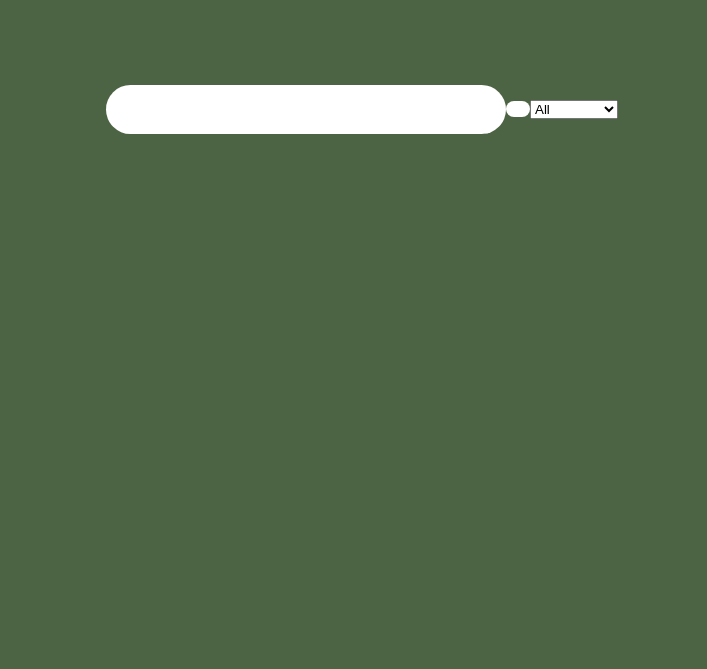
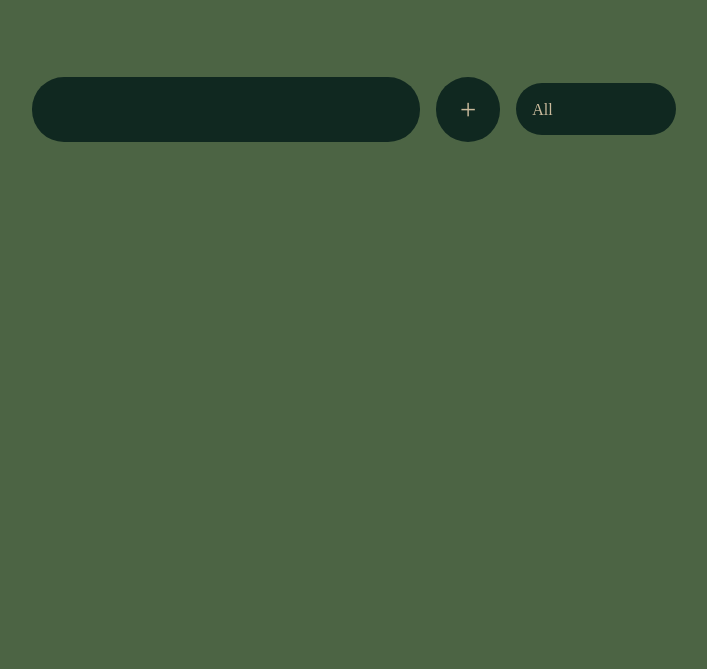
Before and after one commit to ju-nmd2023/fop-todo-list-Evaeggenkamp, a plain HTML site: page index.html in a window 1280 px wide. Shown: the part 131-800 px from the top of the page, without its empty margins (278-985 px from the left). Drawn offline with Linux system fonts and the light colour scheme.

Commit message:
fixing css

```diff
--- a/index.html
+++ b/index.html
@@ -13,7 +13,7 @@
     </header>
     <form action="">
       <input type="text" class="todo-input" />
-      <button class="todo-input" type="submit"></button>
+      <button class="todo-input" type="submit">+</button>
       <div class="select">
         <select name="todos" class="filter-todo">
           <option value="all">All</option>
--- a/main.css
+++ b/main.css
@@ -12,7 +12,7 @@ body {
 }
 
 header {
-  font-size: 1.5rem;
+  font-size: 2rem;
 }
 
 header,
@@ -25,15 +25,81 @@ form {
 
 form input,
 form button {
-  padding: 0.5rem;
-  padding-left: 1rem;
+  padding: 1rem;
   font-size: 1.8rem;
   border: none;
-  background: white;
+  background: #102820;
   border-radius: 2rem;
 }
 
 form button {
-  color: blue;
-  background: white;
+  color: #fcfffe;
+  background: #102820;
+  padding-left: 1.5rem;
+  padding-right: 1.5rem;
+  margin-left: 1rem;
 }
+
+.fa-plus-circle {
+  margin-top: 0.3rem;
+  margin-left: -8px;
+}
+
+.todo-container {
+  display: flex;
+  justify-content: center;
+  align-items: center;
+}
+
+.todo-list {
+  min-width: 30%;
+  list-style: none;
+}
+
+.todo {
+  margin: 0.5rem;
+  padding-left: 0.5rem;
+  background: #caba9c;
+  color: black;
+  font-size: 1.5rem;
+  display: flex;
+  justify-content: space-between;
+  align-items: center;
+  transition: 0.5s;
+  border-radius: 2rem;
+}
+
+.todo-input {
+  color: #caba9c;
+  font-family: "Times New Roman", Times, serif;
+}
+
+.todo li {
+  flex: 1;
+}
+
+select {
+  -webkit-appearance: none;
+  -moz-appearance: none;
+  appearance: none;
+  outline: none;
+  border: none;
+}
+
+.select {
+  margin: 1rem;
+  position: relative;
+  overflow: hidden;
+  border-radius: 50px;
+}
+
+select {
+  color: #caba9c;
+  background: #102820;
+  font-size: 1rem;
+  font-family: "Times New Roman", Times, serif;
+  width: 10rem;
+  height: 3.2rem;
+  cursor: pointer;
+  padding: 1rem;
+}
```
